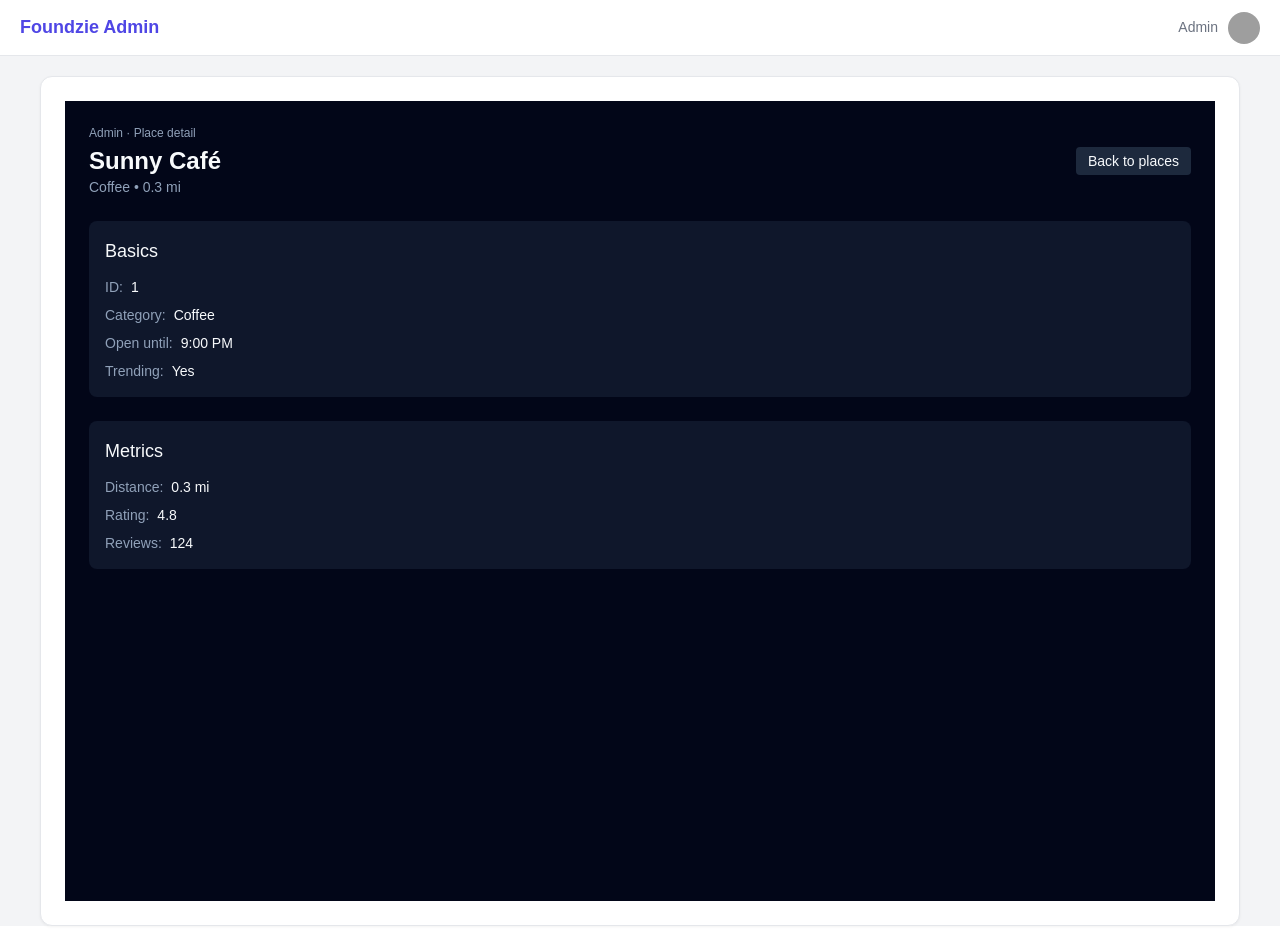
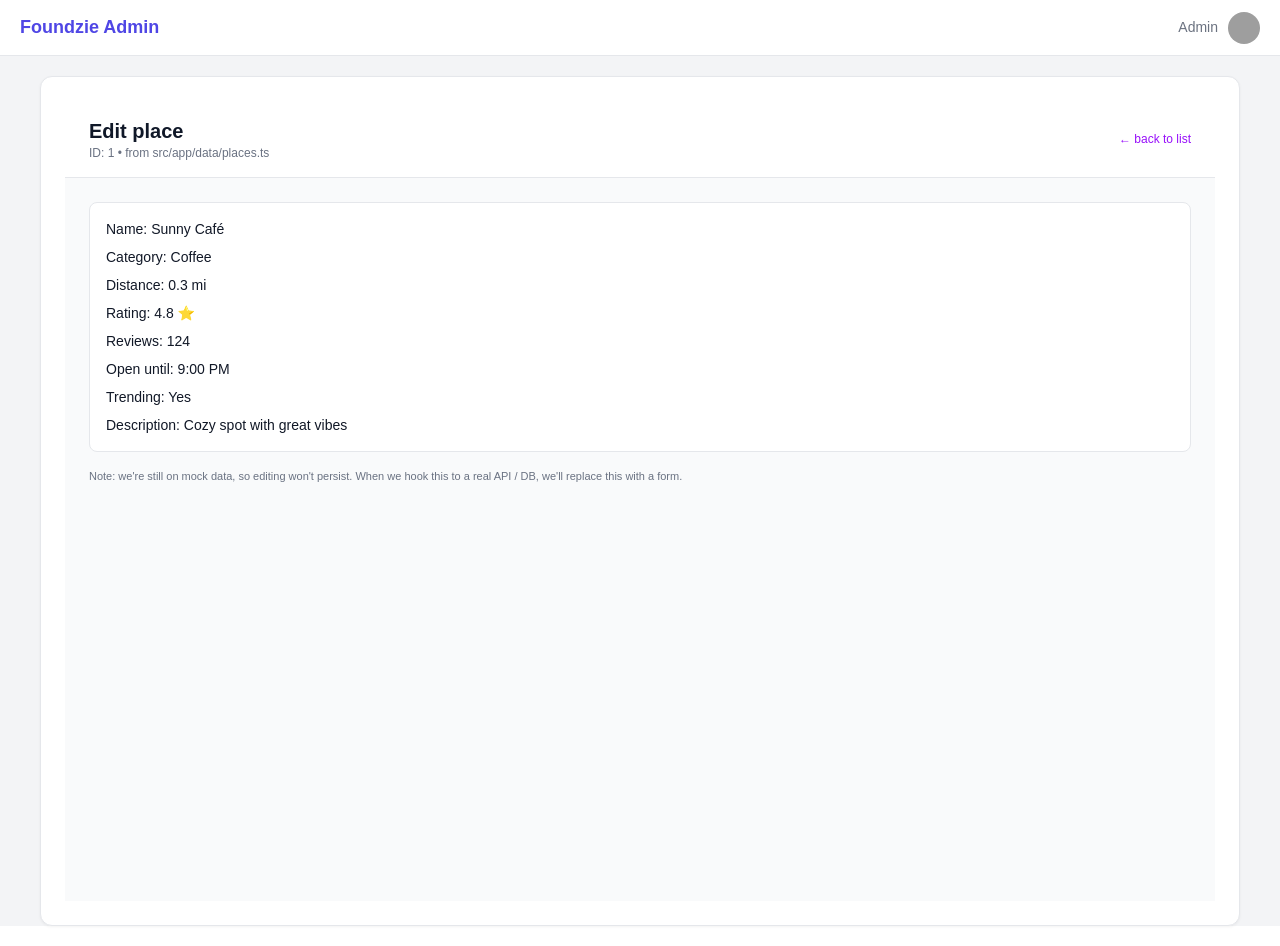
Before and after one commit to Foundzie/foundzie-v2, a Next.js app: page /admin/places/1 in a window 1280 px wide. Built offline with nearby package versions, Linux system fonts and the light colour scheme; grey boxes are pictures that could not be loaded.

Commit message:
Align admin places pages with shared mock place shape

```diff
--- a/src/app/admin/places/[id]/page.tsx
+++ b/src/app/admin/places/[id]/page.tsx
@@ -3,85 +3,75 @@ import Link from "next/link";
 import { mockPlaces } from "@/app/data/places";
 
 type AdminPlacePageProps = {
-  // in this project params is a Promise, so we await it
-  params: Promise<{ id: string }>;
+  params: { id: string };
 };
 
-export default async function AdminPlacePage({ params }: AdminPlacePageProps) {
-  const { id } = await params;
-
-  // ids in your mockPlaces are strings, so compare as strings
-  const place = mockPlaces.find((p) => p.id === id);
+export default function AdminPlacePage({ params }: AdminPlacePageProps) {
+  const place = mockPlaces.find((p) => p.id === params.id);
 
   if (!place) {
     return (
-      <main className="min-h-screen bg-slate-950 text-slate-50 p-6 space-y-4">
-        <Link href="/admin/places" className="text-sm underline">
-          ← Back
+      <main className="min-h-screen bg-gray-50 p-6">
+        <Link href="/admin/places" className="text-xs text-purple-600 hover:underline">
+          ← back
         </Link>
-        <p>Place not found. The ID in the URL didn’t match anything in src/app/data/places.ts.</p>
+        <p className="mt-4 text-sm text-red-600">
+          Place not found. The ID in the URL didn&apos;t match anything in src/app/data/places.ts.
+        </p>
       </main>
     );
   }
 
   return (
-    <main className="min-h-screen bg-slate-950 text-slate-50 p-6 space-y-6">
-      <div className="flex items-center justify-between gap-4">
+    <main className="min-h-screen bg-gray-50">
+      <header className="bg-white border-b border-gray-200 px-6 py-4 flex items-center justify-between">
         <div>
-          <p className="text-xs text-slate-400 mb-1">Admin · Place detail</p>
-          <h1 className="text-2xl font-semibold">{place.name}</h1>
-          <p className="text-sm text-slate-400">
-            {place.category}
-            {place.distanceMiles !== undefined ? ` • ${place.distanceMiles} mi` : ""}
+          <h1 className="text-xl font-semibold text-gray-900">Edit place</h1>
+          <p className="text-xs text-gray-500">
+            ID: {place.id} • from src/app/data/places.ts
           </p>
         </div>
-        <Link
-          href="/admin/places"
-          className="text-sm px-3 py-1 rounded bg-slate-800 hover:bg-slate-700"
-        >
-          Back to places
+        <Link href="/admin/places" className="text-xs text-purple-600 hover:underline">
+          ← back to list
         </Link>
+      </header>
+
+      <div className="p-6 space-y-4">
+        {/* For now: read-only preview. Later: turn into a form. */}
+        <div className="bg-white border border-gray-200 rounded-lg p-4 space-y-2">
+          <p className="text-sm">
+            <span className="font-medium">Name:</span> {place.name}
+          </p>
+          <p className="text-sm">
+            <span className="font-medium">Category:</span> {place.category}
+          </p>
+          <p className="text-sm">
+            <span className="font-medium">Distance:</span> {place.distanceMiles} mi
+          </p>
+          <p className="text-sm">
+            <span className="font-medium">Rating:</span> {place.rating} ⭐
+          </p>
+          <p className="text-sm">
+            <span className="font-medium">Reviews:</span> {place.reviews}
+          </p>
+          <p className="text-sm">
+            <span className="font-medium">Open until:</span> {place.openUntil}
+          </p>
+          <p className="text-sm">
+            <span className="font-medium">Trending:</span> {place.trending ? "Yes" : "No"}
+          </p>
+          {place.description ? (
+            <p className="text-sm">
+              <span className="font-medium">Description:</span> {place.description}
+            </p>
+          ) : null}
+        </div>
+
+        <p className="text-[11px] text-gray-500">
+          Note: we&apos;re still on mock data, so editing won&apos;t persist. When we hook this to a
+          real API / DB, we&apos;ll replace this with a form.
+        </p>
       </div>
-
-      <section className="bg-slate-900 rounded-lg p-4 space-y-3">
-        <h2 className="text-lg font-medium">Basics</h2>
-        <div className="grid gap-2 text-sm">
-          <p>
-            <span className="text-slate-400 mr-2">ID:</span>
-            {place.id}
-          </p>
-          <p>
-            <span className="text-slate-400 mr-2">Category:</span>
-            {place.category}
-          </p>
-          <p>
-            <span className="text-slate-400 mr-2">Open until:</span>
-            {place.openUntil ?? "—"}
-          </p>
-          <p>
-            <span className="text-slate-400 mr-2">Trending:</span>
-            {place.trending ? "Yes" : "No"}
-          </p>
-        </div>
-      </section>
-
-      <section className="bg-slate-900 rounded-lg p-4 space-y-3">
-        <h2 className="text-lg font-medium">Metrics</h2>
-        <div className="grid gap-2 text-sm">
-          <p>
-            <span className="text-slate-400 mr-2">Distance:</span>
-            {place.distanceMiles !== undefined ? `${place.distanceMiles} mi` : "—"}
-          </p>
-          <p>
-            <span className="text-slate-400 mr-2">Rating:</span>
-            {place.rating ?? "—"}
-          </p>
-          <p>
-            <span className="text-slate-400 mr-2">Reviews:</span>
-            {place.reviews ?? "—"}
-          </p>
-        </div>
-      </section>
     </main>
   );
 }
--- a/src/app/admin/places/new/page.tsx
+++ b/src/app/admin/places/new/page.tsx
@@ -1,183 +1,49 @@
 // src/app/admin/places/new/page.tsx
-"use client";
-
-import { useState } from "react";
 import Link from "next/link";
 
 export default function AdminNewPlacePage() {
-  const [name, setName] = useState("");
-  const [category, setCategory] = useState("Coffee");
-  const [distance, setDistance] = useState("0.3");
-  const [rating, setRating] = useState("4.6");
-  const [reviews, setReviews] = useState("120");
-  const [description, setDescription] = useState("");
-  const [openUntil, setOpenUntil] = useState("10:00 PM");
-  const [busy, setBusy] = useState<"Quiet" | "Moderate" | "Busy">("Moderate");
-
-  function handleSubmit(e: React.FormEvent) {
-    e.preventDefault();
-
-    // this is MOCK — later we send to API / DB
-    console.log("new place", {
-      name,
-      category,
-      distance: Number(distance),
-      rating: Number(rating),
-      reviews: Number(reviews),
-      description,
-      openUntil,
-      busy,
-    });
-
-    alert("Mock: place would be saved now 👍");
-  }
-
   return (
     <main className="min-h-screen bg-gray-50">
-      <header className="w-full bg-white border-b border-gray-200 px-6 py-4 flex items-center justify-between">
-        <div>
-          <h1 className="text-xl font-semibold text-gray-900">
-            New place
-          </h1>
-          <p className="text-xs text-gray-500">
-            This page matches our mock data shape in src/app/data/places.ts
-          </p>
-        </div>
-        <Link
-          href="/admin/places"
-          className="text-[10px] text-gray-400 hover:text-gray-600"
-        >
-          ← back to places
+      <header className="bg-white border-b border-gray-200 px-6 py-4 flex items-center justify-between">
+        <h1 className="text-xl font-semibold text-gray-900">Add new place</h1>
+        <Link href="/admin/places" className="text-xs text-purple-600 hover:underline">
+          ← back
         </Link>
       </header>
 
-      <section className="px-6 py-6">
-        <form
-          onSubmit={handleSubmit}
-          className="bg-white border border-gray-200 rounded-lg p-5 max-w-xl space-y-4"
-        >
+      <div className="p-6">
+        <p className="text-sm text-gray-500 mb-4">
+          We&apos;re on mock data right now, so this is just the skeleton. When we add a real backend,
+          we&apos;ll post this form.
+        </p>
+
+        <form className="bg-white border border-gray-200 rounded-lg p-4 space-y-3">
           <div>
-            <label className="block text-xs font-medium text-gray-700 mb-1">
-              Name
-            </label>
-            <input
-              required
-              value={name}
-              onChange={(e) => setName(e.target.value)}
-              className="w-full border border-gray-200 rounded-md px-3 py-2 text-sm focus:outline-none focus:ring-1 focus:ring-purple-500"
-              placeholder="Sunny Café"
-            />
+            <label className="text-xs text-gray-600 block mb-1">Name</label>
+            <input className="w-full border border-gray-200 rounded-md px-2 py-1 text-sm" />
           </div>
-
+          <div>
+            <label className="text-xs text-gray-600 block mb-1">Category</label>
+            <input className="w-full border border-gray-200 rounded-md px-2 py-1 text-sm" />
+          </div>
           <div className="grid grid-cols-2 gap-3">
             <div>
-              <label className="block text-xs font-medium text-gray-700 mb-1">
-                Category
-              </label>
-              <select
-                value={category}
-                onChange={(e) => setCategory(e.target.value)}
-                className="w-full border border-gray-200 rounded-md px-3 py-2 text-sm focus:outline-none focus:ring-1 focus:ring-purple-500"
-              >
-                <option>Coffee</option>
-                <option>Parks</option>
-                <option>Restaurants</option>
-                <option>Workspace</option>
-                <option>Events</option>
-                <option>Shopping</option>
-              </select>
+              <label className="text-xs text-gray-600 block mb-1">Distance (miles)</label>
+              <input className="w-full border border-gray-200 rounded-md px-2 py-1 text-sm" />
             </div>
             <div>
-              <label className="block text-xs font-medium text-gray-700 mb-1">
-                Distance (miles)
-              </label>
-              <input
-                type="number"
-                step="0.1"
-                value={distance}
-                onChange={(e) => setDistance(e.target.value)}
-                className="w-full border border-gray-200 rounded-md px-3 py-2 text-sm focus:outline-none focus:ring-1 focus:ring-purple-500"
-              />
+              <label className="text-xs text-gray-600 block mb-1">Open until</label>
+              <input className="w-full border border-gray-200 rounded-md px-2 py-1 text-sm" />
             </div>
           </div>
-
-          <div className="grid grid-cols-2 gap-3">
-            <div>
-              <label className="block text-xs font-medium text-gray-700 mb-1">
-                Rating
-              </label>
-              <input
-                type="number"
-                step="0.1"
-                value={rating}
-                onChange={(e) => setRating(e.target.value)}
-                className="w-full border border-gray-200 rounded-md px-3 py-2 text-sm focus:outline-none focus:ring-1 focus:ring-purple-500"
-              />
-            </div>
-            <div>
-              <label className="block text-xs font-medium text-gray-700 mb-1">
-                Reviews
-              </label>
-              <input
-                type="number"
-                value={reviews}
-                onChange={(e) => setReviews(e.target.value)}
-                className="w-full border border-gray-200 rounded-md px-3 py-2 text-sm focus:outline-none focus:ring-1 focus:ring-purple-500"
-              />
-            </div>
-          </div>
-
-          <div>
-            <label className="block text-xs font-medium text-gray-700 mb-1">
-              Description
-            </label>
-            <textarea
-              value={description}
-              onChange={(e) => setDescription(e.target.value)}
-              rows={3}
-              className="w-full border border-gray-200 rounded-md px-3 py-2 text-sm focus:outline-none focus:ring-1 focus:ring-purple-500"
-              placeholder="Cozy spot with great vibes"
-            />
-          </div>
-
-          <div className="grid grid-cols-2 gap-3">
-            <div>
-              <label className="block text-xs font-medium text-gray-700 mb-1">
-                Open until
-              </label>
-              <input
-                value={openUntil}
-                onChange={(e) => setOpenUntil(e.target.value)}
-                className="w-full border border-gray-200 rounded-md px-3 py-2 text-sm focus:outline-none focus:ring-1 focus:ring-purple-500"
-                placeholder="10:00 PM"
-              />
-            </div>
-            <div>
-              <label className="block text-xs font-medium text-gray-700 mb-1">
-                Busy level
-              </label>
-              <select
-                value={busy}
-                onChange={(e) =>
-                  setBusy(e.target.value as "Quiet" | "Moderate" | "Busy")
-                }
-                className="w-full border border-gray-200 rounded-md px-3 py-2 text-sm focus:outline-none focus:ring-1 focus:ring-purple-500"
-              >
-                <option value="Quiet">Quiet</option>
-                <option value="Moderate">Moderate</option>
-                <option value="Busy">Busy</option>
-              </select>
-            </div>
-          </div>
-
           <button
-            type="submit"
-            className="bg-purple-600 text-white text-sm px-4 py-2 rounded-md hover:bg-purple-700 transition"
+            type="button"
+            className="inline-flex items-center rounded-md bg-purple-600 px-3 py-1.5 text-sm font-medium text-white"
           >
             Save (mock)
           </button>
         </form>
-      </section>
+      </div>
     </main>
   );
 }
--- a/src/app/admin/places/page.tsx
+++ b/src/app/admin/places/page.tsx
@@ -5,42 +5,38 @@ import { mockPlaces } from "@/app/data/places";
 export default function AdminPlacesPage() {
   return (
     <main className="min-h-screen bg-gray-50">
-      <header className="bg-white border-b border-gray-200 px-6 py-4">
-        <h1 className="text-2xl font-semibold text-gray-900">Places</h1>
-        <p className="text-sm text-gray-500">
-          Listing of mock places from <code>src/app/data/places.ts</code>
+      <header className="bg-white border-b border-gray-200 px-6 py-4 flex items-center justify-between">
+        <div>
+          <h1 className="text-xl font-semibold text-gray-900">Places</h1>
+          <p className="text-xs text-gray-500">
+            Viewing {mockPlaces.length} places (from src/app/data/places.ts)
           </p>
+        </div>
+        <Link
+          href="/admin/places/new"
+          className="inline-flex items-center rounded-md bg-purple-600 px-3 py-1.5 text-sm font-medium text-white hover:bg-purple-700"
+        >
+          + Add place
+        </Link>
       </header>
 
-      <div className="px-6 py-6">
-        <ul className="space-y-3">
+      <div className="p-6 space-y-3">
         {mockPlaces.map((place) => (
-            <li
+          <div
             key={place.id}
             className="bg-white border border-gray-200 rounded-lg px-4 py-3 flex items-center justify-between"
           >
             <div>
-                <p className="text-sm font-medium text-gray-900">
+              <p className="text-sm font-medium text-gray-900 flex items-center gap-2">
                 {place.name}
-                  {place.trending && (
-                    <span className="ml-2 text-[10px] bg-yellow-100 text-yellow-800 px-2 py-[1px] rounded">
+                {place.trending ? (
+                  <span className="text-[10px] bg-yellow-100 text-yellow-700 px-2 py-[2px] rounded-full">
                     trending
                   </span>
-                  )}
+                ) : null}
               </p>
               <p className="text-xs text-gray-500">
-                  {place.category}
-                  {/* 👇 this was `place.distance` before — that caused the build error */}
-                  {typeof place.distanceMiles === "number"
-                    ? ` • ${place.distanceMiles} mi`
-                    : ""}
-                  {typeof place.rating === "number"
-                    ? ` • ${place.rating}★`
-                    : ""}
-                  {typeof place.reviews === "number"
-                    ? ` • ${place.reviews} reviews`
-                    : ""}
-                  {place.openUntil ? ` • open until ${place.openUntil}` : ""}
+                {place.category} • {place.distanceMiles} mi • ⭐ {place.rating} ({place.reviews} reviews)
               </p>
             </div>
             <Link
@@ -49,9 +45,8 @@ export default function AdminPlacesPage() {
             >
               edit
             </Link>
-            </li>
+          </div>
         ))}
-        </ul>
       </div>
     </main>
   );
--- a/src/app/data/places.ts
+++ b/src/app/data/places.ts
@@ -1,7 +1,18 @@
 // src/app/data/places.ts
 
-// single source of truth for places used on mobile
-export const mockPlaces = [
+export type Place = {
+  id: string;
+  name: string;
+  category: string;
+  distanceMiles: number;
+  rating: number;
+  reviews: number;
+  openUntil: string;
+  trending?: boolean;
+  description?: string;
+};
+
+export const mockPlaces: Place[] = [
   {
     id: "1",
     name: "Sunny Café",
@@ -11,6 +22,7 @@ export const mockPlaces = [
     reviews: 124,
     openUntil: "9:00 PM",
     trending: true,
+    description: "Cozy spot with great vibes",
   },
   {
     id: "2",
@@ -21,16 +33,17 @@ export const mockPlaces = [
     reviews: 892,
     openUntil: "Always open",
     trending: true,
+    description: "Perfect for weekend walks",
   },
   {
     id: "3",
     name: "Tech Hub",
-    category: "Workspace",
+    category: "Workspaces",
     distanceMiles: 0.8,
     rating: 4.6,
     reviews: 45,
     openUntil: "6:00 PM",
-    trending: false,
+    description: "Quiet place to work",
   },
   {
     id: "4",
@@ -40,28 +53,26 @@ export const mockPlaces = [
     rating: 4.7,
     reviews: 203,
     openUntil: "11:00 PM",
-    trending: false,
+    description: "Amazing brunch menu",
   },
   {
     id: "5",
     name: "Urban Market",
     category: "Shopping",
     distanceMiles: 1.6,
-    rating: 4.5,
+    rating: 4.3,
     reviews: 76,
     openUntil: "10:00 PM",
-    trending: false,
+    description: "Local shops and vendors",
   },
   {
     id: "6",
     name: "Riverside Events",
     category: "Events",
     distanceMiles: 2.1,
-    rating: 4.4,
-    reviews: 31,
+    rating: 4.5,
+    reviews: 32,
     openUntil: "10:30 PM",
-    trending: false,
+    description: "Live music and meetups",
   },
 ];
-
-export type Place = (typeof mockPlaces)[number];
```
Lines whose indentation alone changed are shown as unchanged.
